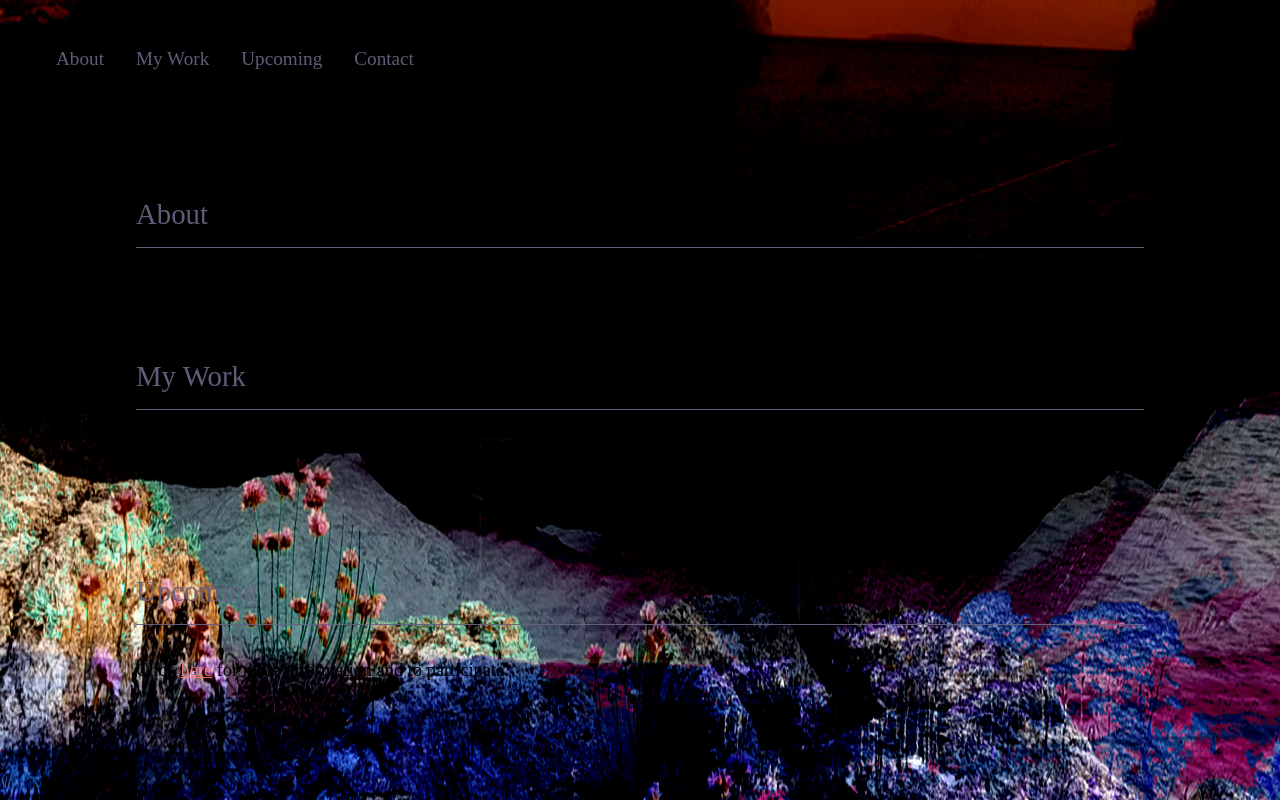
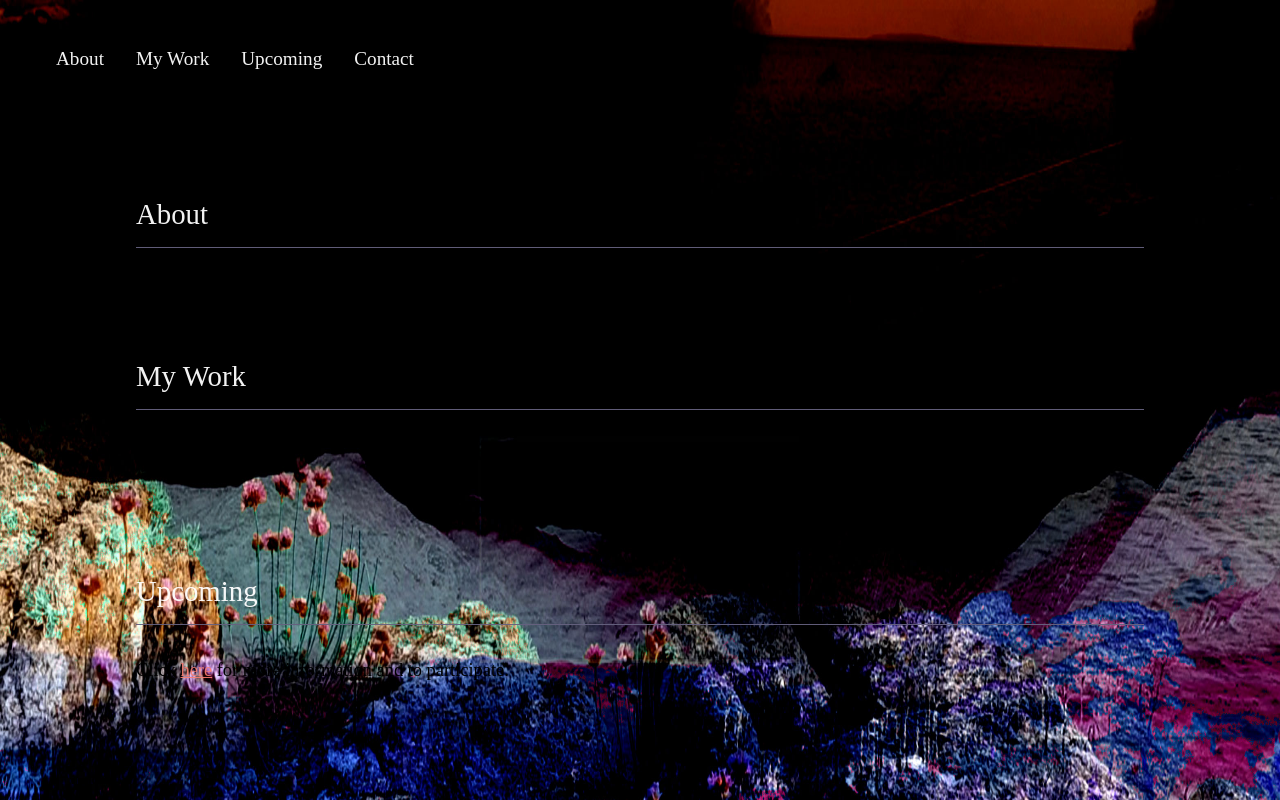
Before and after one commit to Onna-no-hito/onna-no-hito.github.io, a plain HTML site: page index.html in a window 1280 px wide. Shown: the top 800 px of the page. Drawn offline with Linux system fonts and the light colour scheme.

Commit message:
Update styles.css
chg color

```diff
--- a/styles.css
+++ b/styles.css
@@ -42,7 +42,7 @@ img {
 
 h1 {
   border-bottom: 1px solid rgba(102, 97, 127, .95);
-  color: rgba(102, 97, 127, .95);
+  color: rgba(255, 255, 255, .95);
   font-size: 1.8rem;
   font-weight: 500;
   margin: 2rem 0;
@@ -76,7 +76,7 @@ nav li {
 }
 
 nav a {
-  color: rgba(102, 97, 127, .95);
+  color: rgba(255, 255,255, .95);
   text-decoration: none;
   font-size: 1.2rem;
   transition: opacity 150ms ease-in-out;
```
